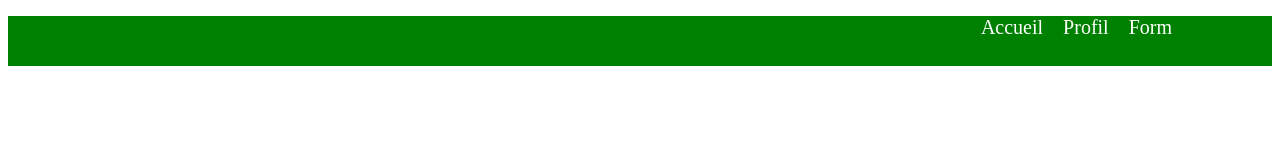
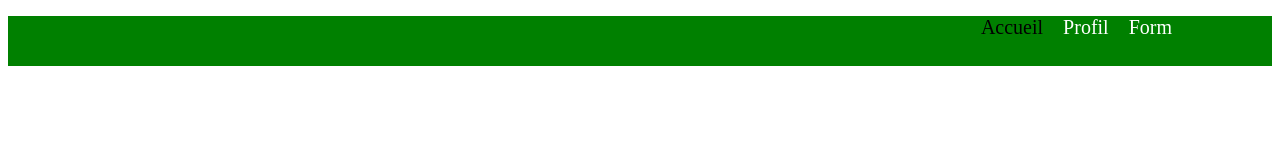
Before and after one commit to Samsirath18/Mercredi, a React (Vite) app: page / in a window 1280 px wide. In both pictures the pointer is over the link "Accueil". Shown: the top 160 px of the page. Built offline with nearby package versions, Linux system fonts and the light colour scheme.

Commit message:
modifications apportées

```diff
--- a/src/component/Partials/NavBarStyle.css
+++ b/src/component/Partials/NavBarStyle.css
@@ -7,10 +7,14 @@
 
 }
 
-.menu a {
+.menu li a {
     text-decoration: none;
     color: white;
     font-size: 20px;
+}
+
+.menu li a:hover {
+    color: black;
 }
 
 header {
```
